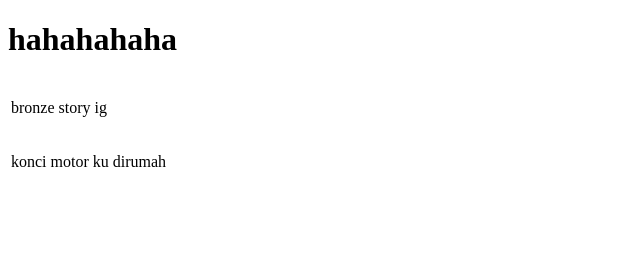
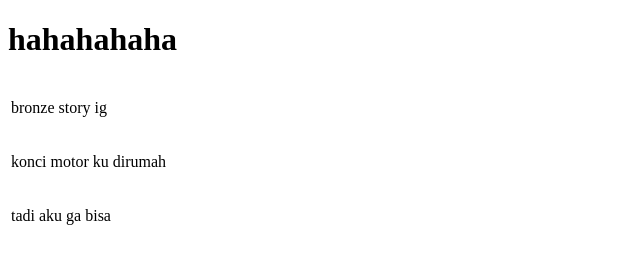
Before and after one commit to yudiyahrian/latihanboi, a plain HTML site: page index.html in a window 1280 px wide. Shown: the whole page, without its empty margins (0-640 px from the left). Drawn offline with Linux system fonts and the light colour scheme.

Commit message:
aku bisa

```diff
--- a/index.html
+++ b/index.html
@@ -21,7 +21,11 @@
                     <p>konci motor ku dirumah</p>
                 </td>
             </tr>
-            <tr></tr>
+            <tr>
+                <td>
+                    <p>tadi aku ga bisa</p>
+                </td>
+            </tr>
             <tr></tr>
             <tr></tr>
             <tr></tr>
```
